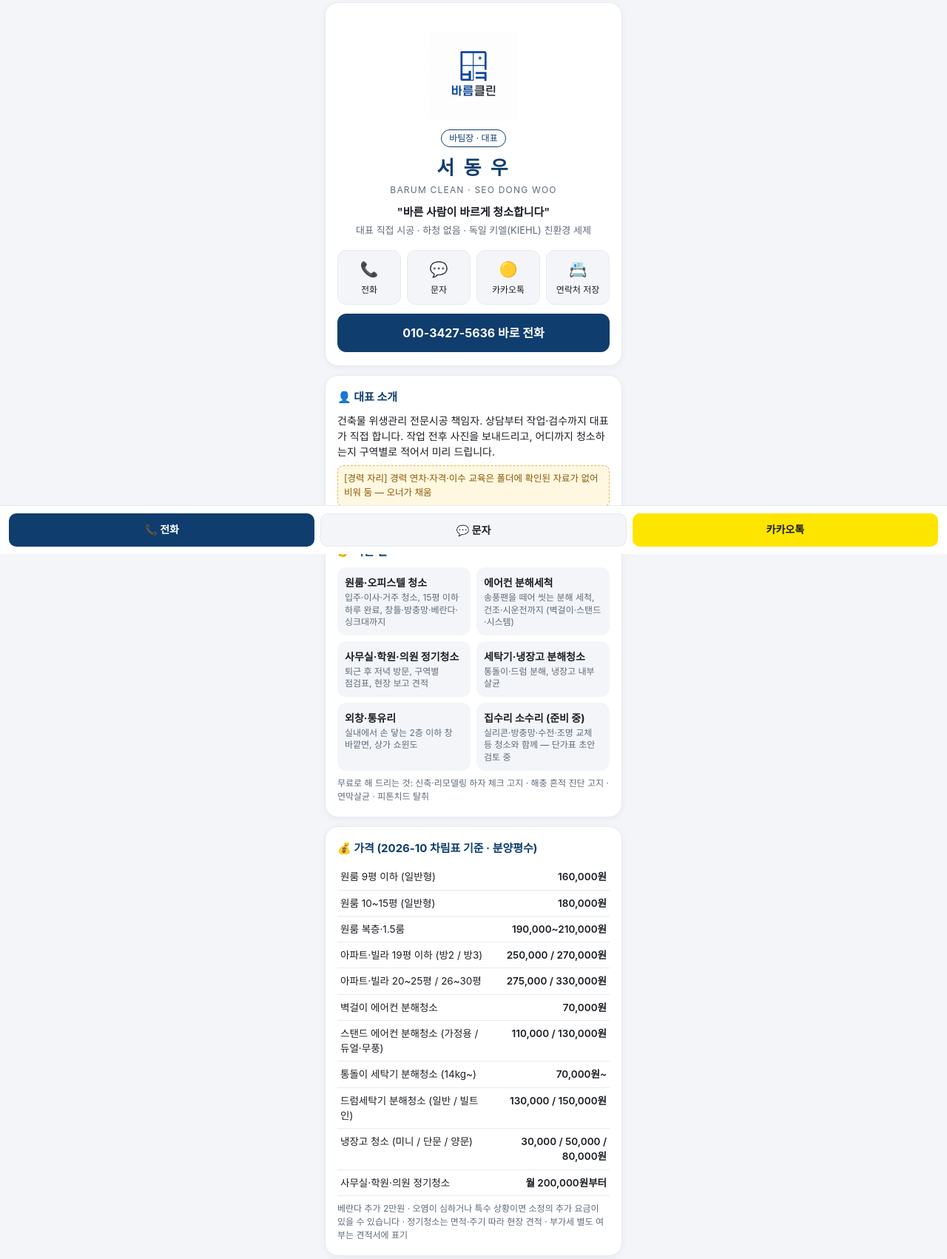
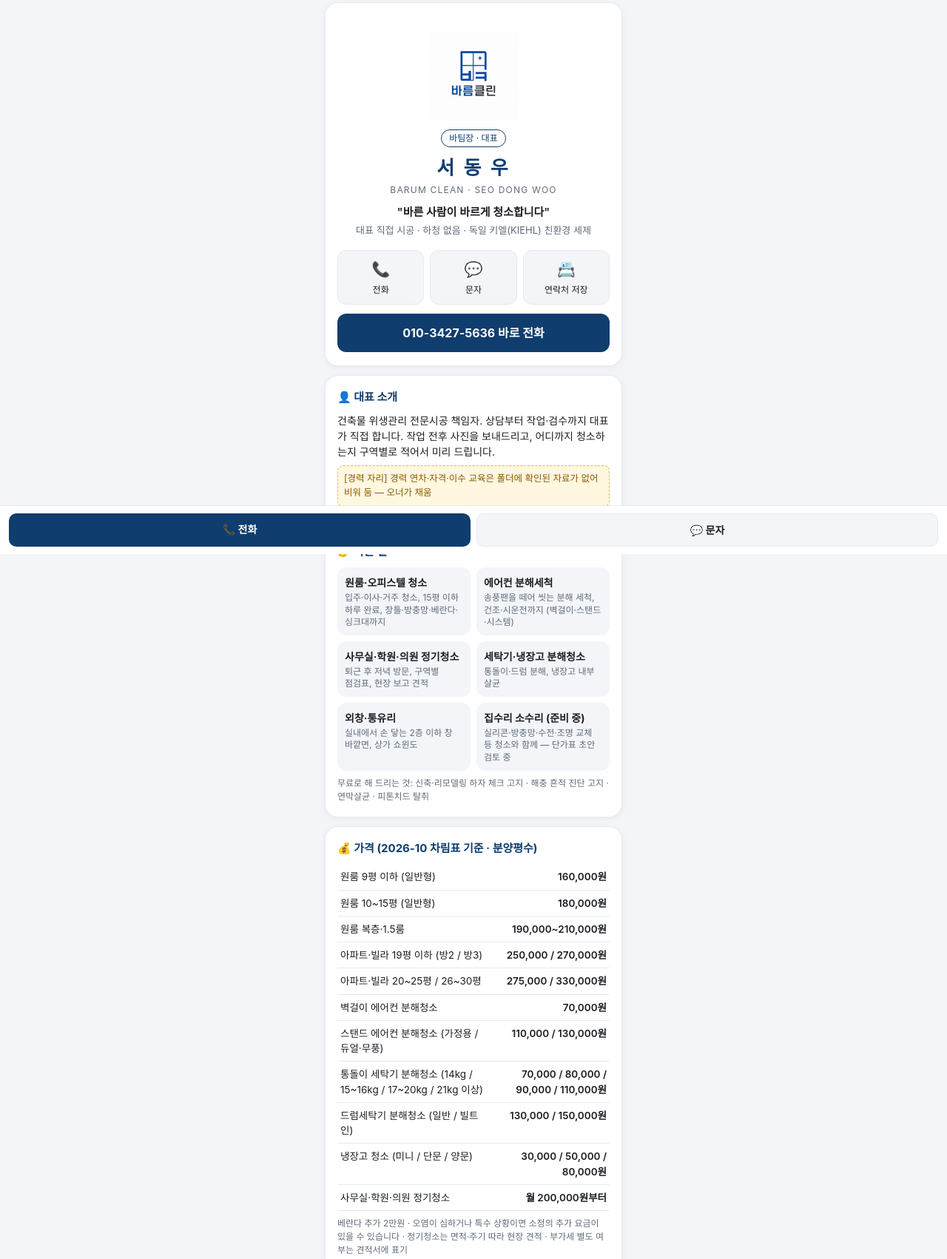
Before and after one commit to seudw79-sketch/barum-card, a plain HTML site: page index.html in a window 1280 px wide. Shown: the part 51-1753 px from the top of the page at 74% size. Drawn offline with Linux system fonts and the light colour scheme.

Commit message:
dcard: codex review fixes — washer tiers per owner table, hide Kakao button (no channel URL yet), hide empty reviews (commented), fold VCF NOTE per RFC 6350
Co-Authored-By: Claude Fable 5.1 <noreply@anthropic.com>

```diff
--- a/index.html
+++ b/index.html
@@ -21,7 +21,7 @@ body{font-family:-apple-system,"Apple SD Gothic Neo","Noto Sans KR","NanumGothic
 .hero .en{font-size:12px;color:var(--mute);letter-spacing:.1em;margin-top:2px}
 .hero .slogan{margin-top:10px;font-size:15px;color:var(--ink);font-weight:600}
 .hero .sub{font-size:13px;color:var(--mute);margin-top:4px}
-.actions{display:grid;grid-template-columns:repeat(4,1fr);gap:8px;margin-top:16px}
+.actions{display:grid;grid-template-columns:repeat(3,1fr);gap:8px;margin-top:16px}/* 카카오톡 복원 시 4 */
 .actions a{display:flex;flex-direction:column;align-items:center;gap:4px;text-decoration:none;color:var(--ink);font-size:12px;background:var(--bg);border:1px solid var(--line);border-radius:12px;padding:10px 4px}
 .actions a span.i{font-size:20px}
 .primary{display:block;margin-top:12px;background:var(--navy);color:#fff;text-decoration:none;text-align:center;font-weight:700;padding:14px;border-radius:12px;font-size:16px}
@@ -41,7 +41,7 @@ td:last-child{text-align:right;font-weight:600;width:44%}
 .ph{color:#8a5a00;background:#fff7e0;border:1px dashed #e0b85a;border-radius:8px;padding:8px;font-size:12.5px}
 .info td:last-child{text-align:left;font-weight:400}
 .qr{text-align:center}.qr img{width:150px;height:150px}
-.bar{position:fixed;left:0;right:0;bottom:0;background:#fff;border-top:1px solid var(--line);display:grid;grid-template-columns:1fr 1fr 1fr;gap:8px;padding:10px 12px calc(10px + env(safe-area-inset-bottom))}
+.bar{position:fixed;left:0;right:0;bottom:0;background:#fff;border-top:1px solid var(--line);display:grid;grid-template-columns:1fr 1fr;gap:8px;padding:10px 12px calc(10px + env(safe-area-inset-bottom))}/* 카카오톡 복원 시 1fr 1fr 1fr */
 .bar a{text-decoration:none;text-align:center;font-weight:700;padding:11px 6px;border-radius:10px;font-size:14px}
 .bar .tel{background:var(--navy);color:#fff}.bar .sms{background:var(--bg);color:var(--ink);border:1px solid var(--line)}.bar .kakao{background:#fee500;color:#191919}
 footer{font-size:11.5px;color:var(--mute);text-align:center;margin-top:10px;line-height:1.6}
@@ -61,7 +61,9 @@ footer{font-size:11.5px;color:var(--mute);text-align:center;margin-top:10px;line
   <div class="actions">
     <a href="tel:010-3427-5636"><span class="i">📞</span>전화</a>
     <a href="sms:010-3427-5636"><span class="i">💬</span>문자</a>
-    <a href="https://pf.kakao.com/_REPLACE" id="kakao"><span class="i">🟡</span>카카오톡</a>
+    <!-- 카카오톡 버튼: 실제 채널 URL(pf.kakao.com/<채널ID>) 확보 후 복원
+    <a href="https://pf.kakao.com/CHANNEL_ID" id="kakao"><span class="i">🟡</span>카카오톡</a>
+    -->
     <a href="barumclean.vcf" download="바름클린_서동우.vcf"><span class="i">📇</span>연락처 저장</a>
   </div>
   <a class="primary" href="tel:010-3427-5636">010-3427-5636 바로 전화</a>
@@ -96,7 +98,7 @@ footer{font-size:11.5px;color:var(--mute);text-align:center;margin-top:10px;line
     <tr><td>아파트·빌라 20~25평 / 26~30평</td><td>275,000 / 330,000원</td></tr>
     <tr><td>벽걸이 에어컨 분해청소</td><td>70,000원</td></tr>
     <tr><td>스탠드 에어컨 분해청소 (가정용 / 듀얼·무풍)</td><td>110,000 / 130,000원</td></tr>
-    <tr><td>통돌이 세탁기 분해청소 (14kg~)</td><td>70,000원~</td></tr>
+    <tr><td>통돌이 세탁기 분해청소 (14kg / 15~16kg / 17~20kg / 21kg 이상)</td><td>70,000 / 80,000 / 90,000 / 110,000원</td></tr>
     <tr><td>드럼세탁기 분해청소 (일반 / 빌트인)</td><td>130,000 / 150,000원</td></tr>
     <tr><td>냉장고 청소 (미니 / 단문 / 양문)</td><td>30,000 / 50,000 / 80,000원</td></tr>
     <tr><td>사무실·학원·의원 정기청소</td><td>월 200,000원부터</td></tr>
@@ -104,6 +106,7 @@ footer{font-size:11.5px;color:var(--mute);text-align:center;margin-top:10px;line
   <p class="note">베란다 추가 2만원 · 오염이 심하거나 특수 상황이면 소정의 추가 요금이 있을 수 있습니다 · 정기청소는 면적·주기 따라 현장 견적 · 부가세 별도 여부는 견적서에 표기</p>
 </section>
 
+<!-- 고객 후기: 실제 후기(당근·네이버 원문)가 생기면 복원
 <section class="card">
   <h2>⭐ 고객 후기</h2>
   <div class="review"><p class="ph">[후기 자리 1] 실제 고객 후기 원문(당근·네이버)만 넣습니다. 지어낸 후기 없음.</p></div>
@@ -111,6 +114,7 @@ footer{font-size:11.5px;color:var(--mute);text-align:center;margin-top:10px;line
   <div class="review"><p class="ph">[후기 자리 3]</p></div>
   <p class="note">후기는 대가와 교환하지 않습니다.</p>
 </section>
+-->
 
 <section class="card">
   <h2>📍 다니는 곳 · 시간</h2>
@@ -143,7 +147,9 @@ footer{font-size:11.5px;color:var(--mute);text-align:center;margin-top:10px;line
 <div class="bar">
   <a class="tel" href="tel:010-3427-5636">📞 전화</a>
   <a class="sms" href="sms:010-3427-5636">💬 문자</a>
-  <a class="kakao" href="https://pf.kakao.com/_REPLACE">카카오톡</a>
+  <!-- 카카오톡 버튼: 실제 채널 URL 확보 후 복원
+  <a class="kakao" href="https://pf.kakao.com/CHANNEL_ID">카카오톡</a>
+  -->
 </div>
 <script>
 document.getElementById('share').addEventListener('click',async e=>{e.preventDefault();const u=location.href.split('#')[0];
```
Also changed, not shown: 1 other file.
